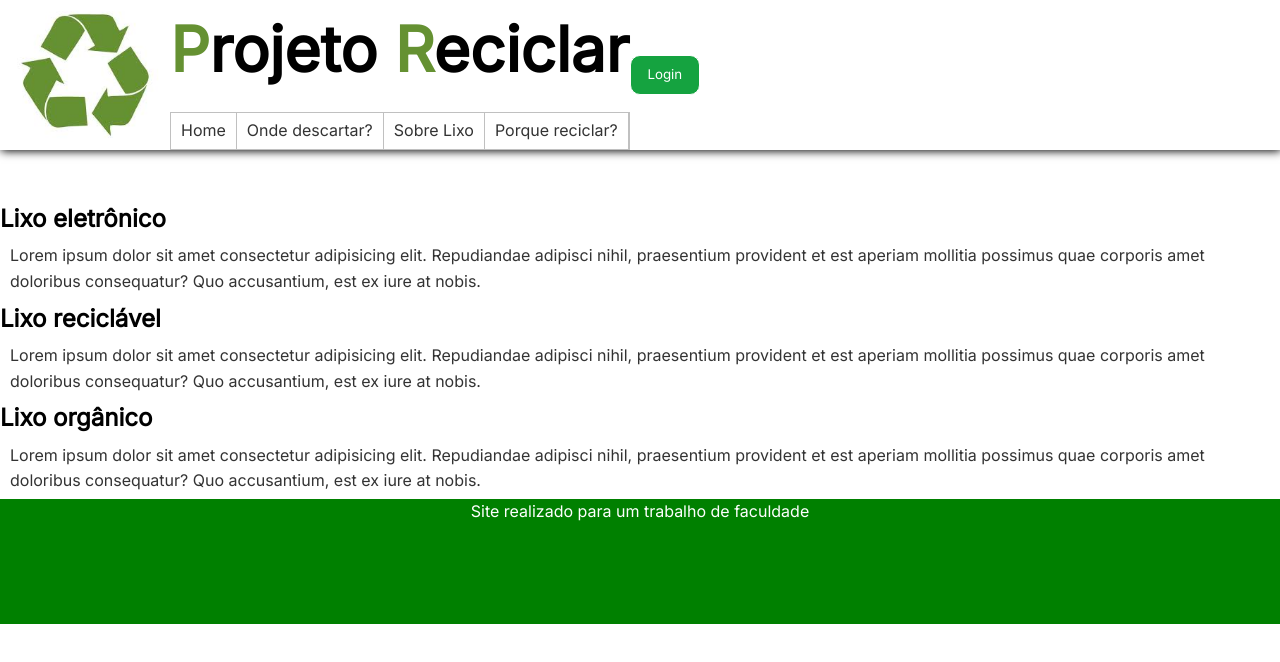
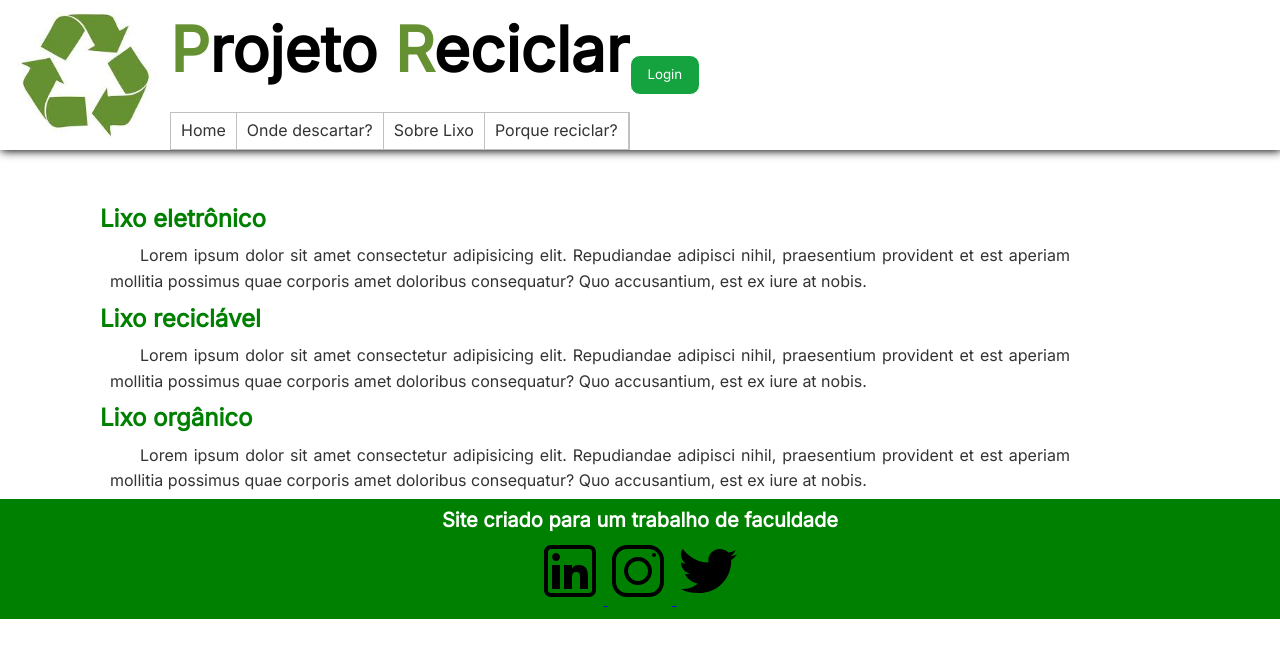
Before and after one commit to Serignolli/Projeto-Integrador---Reciclar, a plain HTML site: page pages/about.html in a window 1280 px wide. Drawn offline with Linux system fonts and the light colour scheme.

Commit message:
Estilo footer/Ajuste de links

```diff
--- a/pages/about.html
+++ b/pages/about.html
@@ -69,6 +69,7 @@
 </header>
 
 <body>
+    <div class="texts">
         <h2 id="eletronic">Lixo eletrônico</h2>
         <p>Lorem ipsum dolor sit amet consectetur adipisicing elit. Repudiandae adipisci nihil, praesentium provident et est aperiam mollitia possimus quae corporis amet doloribus consequatur? Quo accusantium, est ex iure at nobis.</p>
 
@@ -77,7 +78,24 @@
 
         <h2 id="organic">Lixo orgânico</h2>
         <p>Lorem ipsum dolor sit amet consectetur adipisicing elit. Repudiandae adipisci nihil, praesentium provident et est aperiam mollitia possimus quae corporis amet doloribus consequatur? Quo accusantium, est ex iure at nobis.</p>
+    </div>
 
-    <footer>Site realizado para um trabalho de faculdade<footer>
+    <footer>
+        <p>
+            Site criado para um trabalho de faculdade
+        </p>
+
+        <div class="icons">
+            <a href="https://www.linkedin.com/in/gabriel-moreno-serignolli-317518222/" target="_blank">
+                <img src="../assets/footer/icons8-linkedin-64.svg" alt="ícone Linkedin">
+            </a>
+            <a href="instagram.html" target="_blank">
+                <img src="../assets/footer/icons8-instagram-64.svg" alt="ícone instagram">
+            </a>
+            <a href="twitter.html" target="_blank">
+                <img src="../assets/footer/icons8-twitter-64.svg" alt="ícone twitter">
+            </a>
+        </div>
+    <footer>
 </body>
 </html>
--- a/styles/about.css
+++ b/styles/about.css
@@ -0,0 +1,13 @@
+.texts {
+    margin: 50px 200px 0 100px;
+
+}
+
+.texts h2 {
+    color: green;
+}
+
+.texts p {
+    text-align: justify;
+    text-indent: 30px;
+}
--- a/styles/home.css
+++ b/styles/home.css
@@ -15,6 +15,7 @@
     width: 800px;
     height: 400px;
     overflow: hidden;
+    border: 5px outset #659132;
 }
 
 .slides {
@@ -29,7 +30,6 @@
 
 .slide {
     width: 25%;
-    position: relative;
     transition: 2s;
 }
 
@@ -108,7 +108,7 @@
 /*Textos body*/
 
 .texts {
-    margin: 0 200px 0 100px;
+    margin: 50px 200px 0 100px;
 
 }
 
--- a/styles/main.css
+++ b/styles/main.css
@@ -115,9 +115,17 @@ header h1 span {
 
 footer {
     width: auto;
-    height: 100px;
+    height: 120px;
     margin-bottom: 0;
     background-color: green;
+    display: flex;
+    flex-direction: column;
+    justify-content: space-between;
     text-align: center;
+}
+
+footer p {
     color: white;
+    font-size: 20px;
+    font-weight: bold;
 }
--- a/styles/why.css
+++ b/styles/why.css
@@ -0,0 +1,13 @@
+.texts {
+    margin: 50px 200px 0 100px;
+
+}
+
+.texts h2 {
+    color: green;
+}
+
+.texts p {
+    text-align: justify;
+    text-indent: 30px;
+}
```
Also changed, not shown: index.html (+28 -20 lines), pages/eletronic.html (+16 -6 lines), pages/instagram.html (added, +115 -0 lines), pages/personalpage.html (+17 -1 lines), pages/recyclable.html (+16 -6 lines), pages/twitter.html (added, +13 -0 lines), pages/why.html (+17 -1 lines), assets/footer/icons8-instagram-64.svg (added), assets/footer/icons8-linkedin-64.svg (added), assets/footer/icons8-twitter-64.svg (added), 1 other file. Lines whose indentation alone changed are shown as unchanged.
